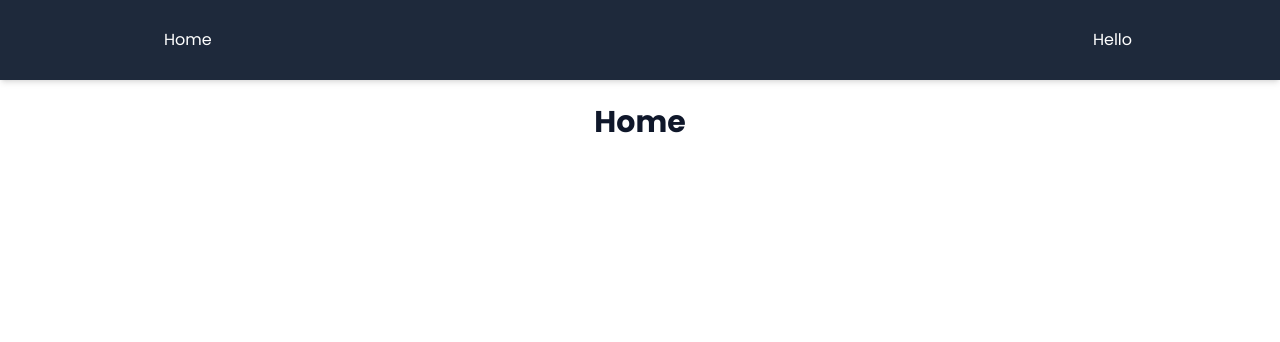
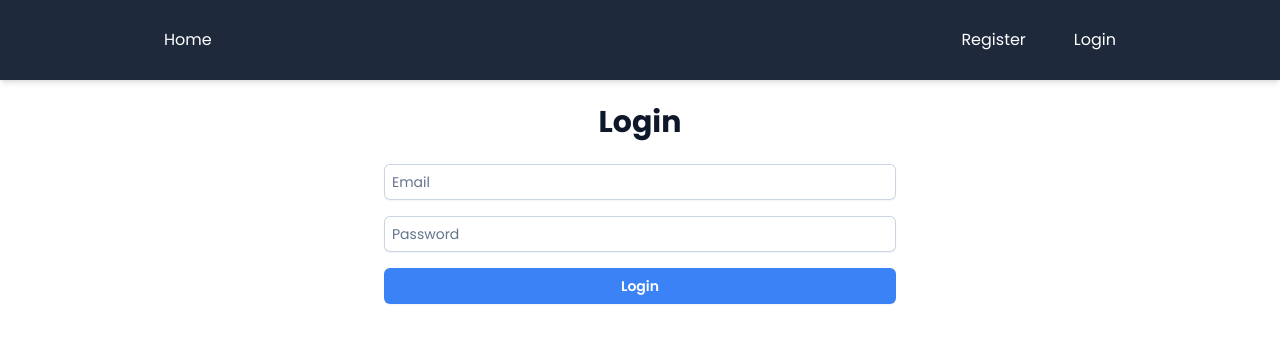
Before and after one commit to Rozevskis/kvalifikacijas-darbs, a React (Vite) app in the folder frontend-react/: page /login in a window 1280 px wide. Shown: the top 342 px of the page. Built offline with nearby package versions, Linux system fonts and the light colour scheme.

Commit message:
Login functionality

```diff
--- a/frontend-react/src/Context/AppContext.jsx
+++ b/frontend-react/src/Context/AppContext.jsx
@@ -4,7 +4,7 @@ export const AppContext = createContext();
 
 export default function AppProvider({ children }) {
   const [token, setToken] = useState(localStorage.getItem("token"));
-  const [user, setUser] = useState({});
+  const [user, setUser] = useState(null);
 
   async function getUser() {
     const res = await fetch("/api/user", {
--- a/frontend-react/src/Pages/Auth/Login.jsx
+++ b/frontend-react/src/Pages/Auth/Login.jsx
@@ -1,7 +1,62 @@
+import { useContext, useState } from "react";
+import { useNavigate } from "react-router-dom";
+import { AppContext } from "../../Context/AppContext";
+
 export default function Login() {
+  const { setToken } = useContext(AppContext);
+  const navigate = useNavigate();
+  const [formData, setFormData] = useState({
+    email: "",
+    password: "",
+  });
+
+  const [errors, setErrors] = useState({});
+
+  async function handleLogin(e) {
+    e.preventDefault();
+    const res = await fetch("/api/login", {
+      method: "post",
+      body: JSON.stringify(formData),
+    });
+    const data = await res.json();
+
+    if (data.errors) {
+      setErrors(data.errors);
+    } else {
+      localStorage.setItem("token", data.token);
+      setToken(data.token);
+      navigate("/");
+    }
+  }
+
   return (
     <div>
       <h1 className="title">Login</h1>
+      <form onSubmit={handleLogin} className="w-1/2 space-y-4 mx-auto ">
+        <div>
+          <input
+            type="email"
+            placeholder="Email"
+            value={formData.email}
+            onChange={(e) =>
+              setFormData({ ...formData, email: e.target.value })
+            }
+          />
+          {errors.email && <p className="error">{errors.email}</p>}
+        </div>
+        <div>
+          <input
+            type="password"
+            placeholder="Password"
+            value={formData.password}
+            onChange={(e) =>
+              setFormData({ ...formData, password: e.target.value })
+            }
+          />
+          {errors.password && <p className="error">{errors.password}</p>}
+        </div>
+        <button className="primary-btn">Login</button>
+      </form>
     </div>
   );
 }
```
